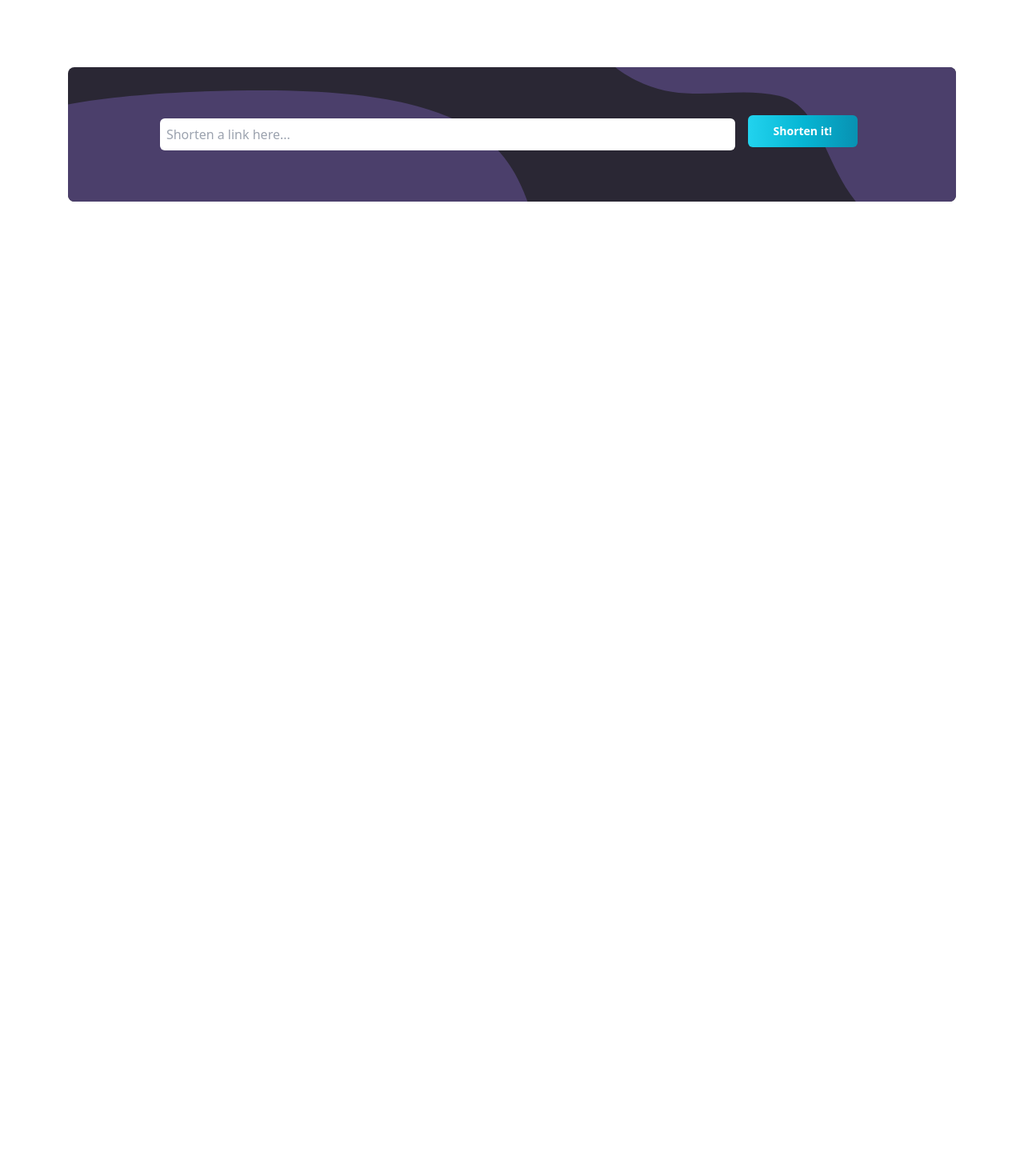
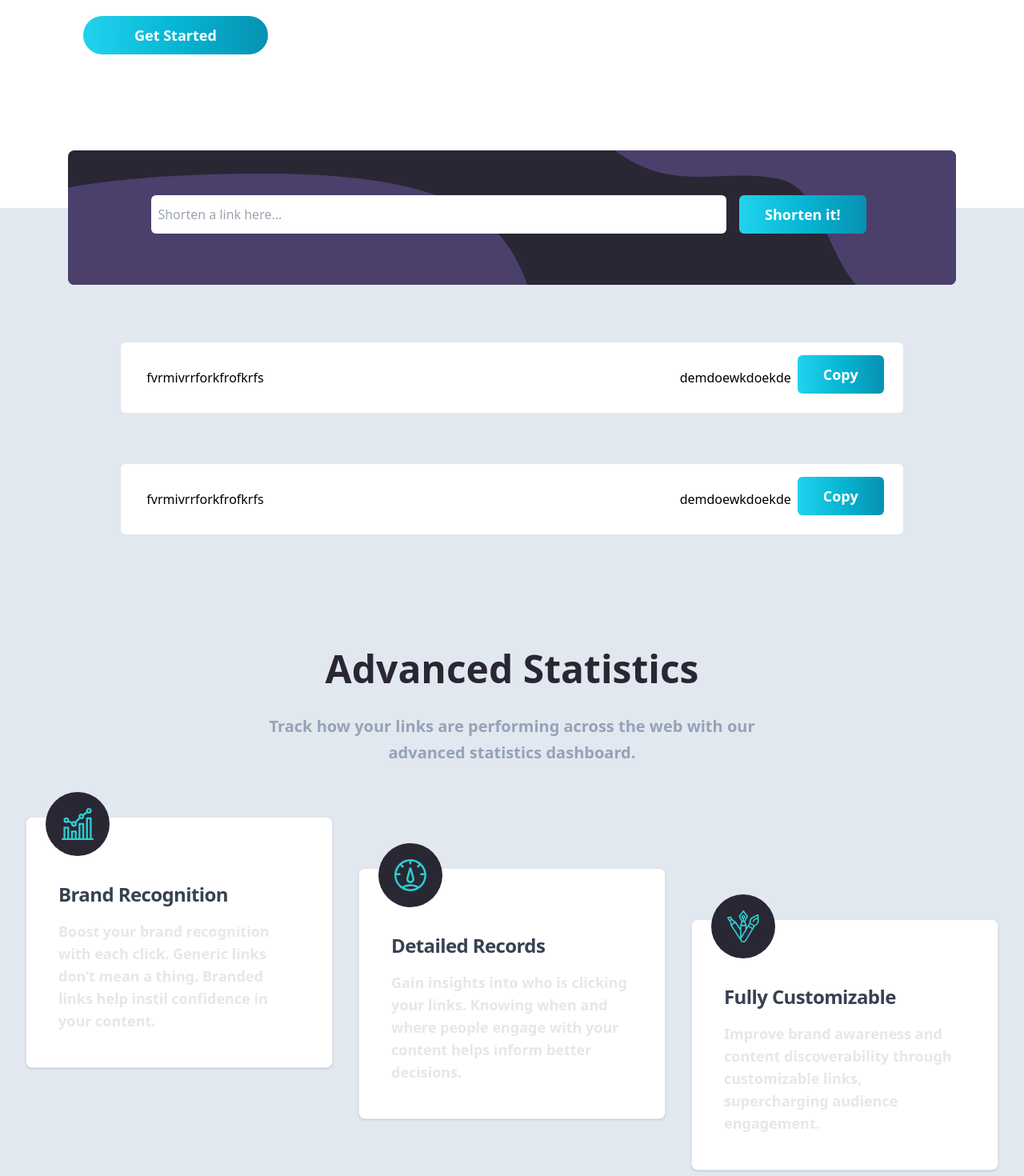
Before and after one commit to sameer1130/url, a Next.js app: page / in a window 1280 px wide. Shown: the part 800-2270 px from the top of the page at 80% size. Before the commit the page ends 1092 px from the top, so only its background shows below. Built offline with nearby package versions, Linux system fonts and the light colour scheme.

Commit message:
added AdvancedStatistic and Display Link section

```diff
--- a/app/page.tsx
+++ b/app/page.tsx
@@ -2,6 +2,7 @@ import Image from "next/image";
 import {Appbar} from "@/components/index"
 import MainHeader from "@/components/MainHeader";
 import InputLink from "@/components/InputLink";
+import AdvancedStatistic from "@/components/AdvancedStatistic";
 
 export default function Home() {
   return (
@@ -13,8 +14,11 @@ export default function Home() {
       <div className="px-16">
         <MainHeader />
       </div>
+      <div className="">
+        <InputLink />
+      </div>
       <div>
-        <InputLink />
+        <AdvancedStatistic />
       </div>
     </div>
   );
--- /dev/null
+++ b/components/AdvancedStatistic.tsx
@@ -0,0 +1,46 @@
+import StatisticCard from "./StatisticCard";
+import Brand from "@/images/icon-brand-recognition.svg"
+import Detail from "@/images/icon-detailed-records.svg"
+import Fully from "@/images/icon-fully-customizable.svg"
+
+
+export default function AdvancedStatistic() {
+    return(<div>
+        <div className="bg-slate-200  items-center pb-20 ">
+            <div className="flex justify-center p-4 font-extrabold text-5xl text-[#2a2734]">
+                Advanced Statistics
+            </div>
+            <div className="flex justify-center p-4 text-xl text-slate-400 font-semibold text-center leading-relaxed">
+            Track how your links are performing across the web with our <br></br>
+            advanced statistics dashboard.
+            </div>
+            <div className="flex justify-center">
+                <div className="flex justify-center p-4">
+                    <StatisticCard
+                    logo={Brand}
+                    title="Brand Recognition"
+                    para="Boost your brand recognition with each click. Generic links don’t
+    mean a thing. Branded links help instil confidence in your content."
+                    />
+                </div>
+                <div className="flex justify-center p-4 mt-16">
+                    <StatisticCard
+                    logo={Detail}
+                    title="Detailed Records"
+                    para="Gain insights into who is clicking your links. Knowing when and where
+  people engage with your content helps inform better decisions."
+                    />
+                </div>
+                <div className="flex justify-center p-4 mt-32">
+                    <StatisticCard
+                    logo={Fully}
+                    title="Fully Customizable"
+                    para="Improve brand awareness and content discoverability through customizable
+  links, supercharging audience engagement."
+                    />
+                </div>
+            </div>
+
+        </div>
+    </div>)
+}
--- /dev/null
+++ b/components/DisplayLink.tsx
@@ -0,0 +1,22 @@
+import PrimaryButton from "./PrimaryButton";
+
+
+
+export default function DisplayLink(){
+    return(<div className=" ">
+        <div className="flex justify-between   w-full items-center p-4 bg-white rounded-md border-slate-100">
+        <div className="p-4 pr-64">
+            fvrmivrrforkfrofkrfs
+        </div>
+        <div className="flex justify-center items-center pl-64">
+            <div className="p-2">
+            demdoewkdoekde
+            </div>
+            <PrimaryButton size="sm" label="Copy" copy="true"/>
+        </div>
+
+    </div>
+        </div>
+
+    )
+}
--- a/components/InputLink.tsx
+++ b/components/InputLink.tsx
@@ -1,11 +1,13 @@
 import Shorten from "@/images/bg-shorten-desktop.svg"
 import Image from "next/image"
 import PrimaryButton from "./PrimaryButton"
+import DisplayLink from "./DisplayLink"
 
 
 export default function InputLink(){
-    return(<div className="flex justify-center items-center  py-10">
-        <div className="bg-[#2a2734] relative items-center rounded-lg ">
+    return(<div className="bg-slate-200 pb-24">
+            <div className="flex justify-center items-center py-10">
+                <div className="bg-[#2a2734] relative items-center rounded-lg -mt-28">
                     <div className="relative ">
 
                         <Image src={Shorten} alt="shorten" className="rounded-lg"/>
@@ -13,10 +15,18 @@ export default function InputLink(){
 
 
                     <div className="absolute  z-10 flex justify-center items-center top-1/2 left-1/2 transform -translate-x-1/2 -translate-y-1/2 w-full p-4 space-x-4">
-                <input type="text" placeholder="Shorten a link here..." className="w-full md:w-2/3 p-2 rounded-md"/>
+                        <input type="text" placeholder="Shorten a link here..." className="w-full md:w-2/3 p-2 rounded-md py-3 mb-2"/>
 
                         <PrimaryButton size="sm" label="Shorten it!" copy="true"/>
                     </div>
                 </div>
-    </div>)
+            </div>
+            <div className="flex justify-center p-8">
+                <DisplayLink />
+            </div>
+            <div className="flex justify-center p-8">
+                <DisplayLink />
+            </div>
+    </div>
+    )
 }
--- a/components/MainHeader.tsx
+++ b/components/MainHeader.tsx
@@ -5,7 +5,7 @@ import PrimaryButton from "./PrimaryButton";
 
 export default function MainHeader(){
     return (<div>
-        <div className="flex justify-between items-center p-4">
+        <div className="flex justify-between items-center p-4 mb-20 py-20 border-slate-300">
             <div className="p-6">
                 <div className="font-extrabold text-7xl text-slate-800 p-2 leading-tight">
                     More Than just <br/>
--- a/components/PrimaryButton.tsx
+++ b/components/PrimaryButton.tsx
@@ -11,7 +11,7 @@ export default function PrimaryButton({label, size, copy, onClick}:{
         <button type="button" onClick={onClick} className={`text-white bg-gradient-to-r from-cyan-400 via-cyan-500
          to-cyan-600 hover:bg-gradient-to-br focus:ring-4 focus:outline-none
          focus:ring-cyan-300 dark:focus:ring-cyan-800
-         font-bold rounded-full text-sm  py-2.5 text-center me-2 mb-2 ${size === "lg" ? "px-16" : "px-8"} ${copy === "true" ? "rounded-md" : "rounded-full"}`}>{label}</button>
+         font-bold rounded-full  py-2.5 text-center me-2 mb-2 ${size === "lg" ? "px-16 text-lg" : "px-8 "} ${copy === "true" ? "rounded-md text-lg" : "rounded-full"}`}>{label}</button>
 
     </div>)
 }
--- /dev/null
+++ b/components/StatisticCard.tsx
@@ -0,0 +1,25 @@
+import Image from "next/image"
+
+
+
+export default function StatisticCard({logo, title, para} :{
+    logo: string,
+    title: string,
+    para: string
+}){
+    return (<div>
+
+
+<div className="max-w-sm mt-8 py-8 p-6 bg-white border border-gray-200 rounded-lg shadow ">
+    <div className="-mt-16  bg-[#2a2734] flex justify-center items-center w-20 h-20 rounded-full">
+        <Image src={logo} alt="brand" className="w-10 h-10 "/>
+    </div>
+    <a href="#">
+        <h5 className="mb-2 text-2xl font-bold tracking-tight text-gray-700 mt-8 px-4">{title}</h5>
+    </a>
+    <p className="mb-3 font-semibold text-lg text-gray-200 dark:text-gray-400 mt-4 px-4">{para}</p>
+
+</div>
+
+    </div>)
+}
```
Lines whose indentation alone changed are shown as unchanged.
